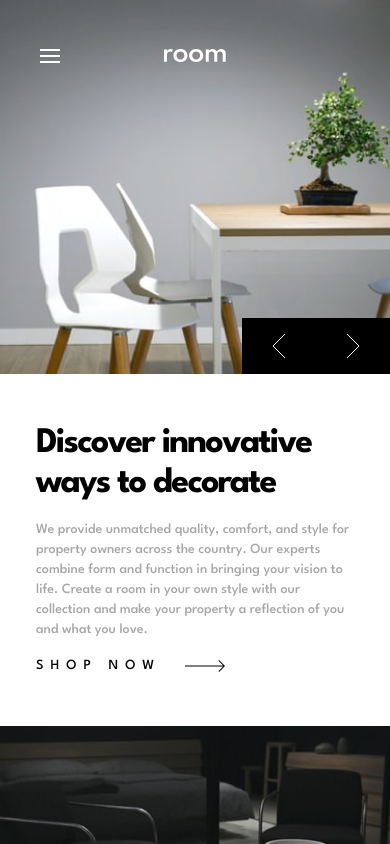
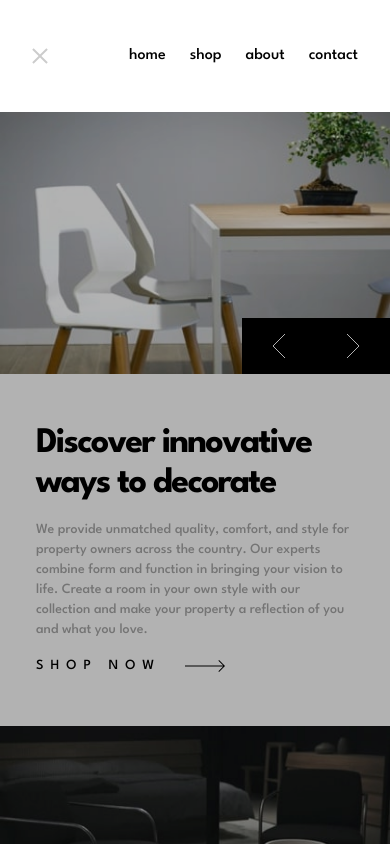
Before and after one commit to Rafael-Urei/room-homepage, a Next.js app: page / in a window 390 px wide. Both pictures are taken after a click on the button 50 px from the left and 56 px from the top of the page. Shown: the top 844 px of the page. Built offline with nearby package versions, Linux system fonts and the light colour scheme.

Commit message:
I did some animations for components

```diff
--- a/app/components/Header.tsx
+++ b/app/components/Header.tsx
@@ -4,13 +4,20 @@ import Link from "next/link";
 import { Hamburger, Logo } from "./Icons";
 import useWindow from "../hooks/useWindow";
 import Nav from "./Nav";
+import { useContext } from "react";
+import { MenuContext } from "../contexts/menuContext";
 
 export default function Header() {
   const { width } = useWindow();
+  const { setIsOpen } = useContext(MenuContext);
   return (
-    <header className="fixed w-full h-28 px-14 flex gap-8 items-center mobile:justify-center laptop:justify-start z-10">
+    <header className="fixed w-full h-28 px-14 flex gap-8 items-center mobile:justify-center laptop:justify-start z-20">
       {width < 680 && (
-        <button className="absolute left-[40px]">
+        <button
+          type="button"
+          className="absolute left-[30px]"
+          onClick={() => setIsOpen((prev) => !prev)}
+        >
           <Hamburger />
         </button>
       )}
--- /dev/null
+++ b/app/components/Menu.tsx
@@ -0,0 +1,39 @@
+"use client";
+
+import Link from "next/link";
+import { Close } from "./Icons";
+import { useContext } from "react";
+import { MenuContext } from "../contexts/menuContext";
+import { motion } from "framer-motion";
+import { textAnimation } from "../utils/animations";
+
+export function Menu() {
+  const { isOpen, setIsOpen } = useContext(MenuContext);
+  return (
+    <motion.div
+      className="w-full h-28 flex items-center justify-between px-8 bg-white"
+      exit={{ opacity: 0, y: -20 }}
+    >
+      <button
+        className="flex items-center justify-center"
+        onClick={() => setIsOpen((prev) => !prev)}
+      >
+        <Close />
+      </button>
+      <ul className="flex items-center justify-center gap-6 text-black">
+        <li className="duration-200 before:duration-200 relative before:absolute before:w-[0px] before:h-[2px] before:bottom-0 before:left-1/4 before:bg-white hover:before:h-[2px] hover:before:w-1/2">
+          <Link href="#">home</Link>
+        </li>
+        <li className="duration-200 before:duration-200 relative before:absolute before:w-[0px] before:h-[2px] before:bottom-0 before:left-1/4 before:bg-white hover:before:h-[2px] hover:before:w-1/2">
+          <Link href="#">shop</Link>
+        </li>
+        <li className="duration-200 before:duration-200 relative before:absolute before:w-[0px] before:h-[2px] before:bottom-0 before:left-1/4 before:bg-white hover:before:h-[2px] hover:before:w-1/2">
+          <Link href="#">about</Link>
+        </li>
+        <li className="duration-200 before:duration-200 relative before:absolute before:w-[0px] before:h-[2px] before:bottom-0 before:left-1/4 before:bg-white hover:before:h-[2px] hover:before:w-1/2">
+          <Link href="#">contact</Link>
+        </li>
+      </ul>
+    </motion.div>
+  );
+}
--- a/app/components/Modal.tsx
+++ b/app/components/Modal.tsx
@@ -1,7 +1,19 @@
+"use client";
+
+import { AnimatePresence, motion } from "framer-motion";
+import { containerAnimation } from "../utils/animations";
+import { useContext } from "react";
+import { MenuContext } from "../contexts/menuContext";
+
 export default function Modal({ children }: { children: React.ReactNode }) {
+  const { isOpen } = useContext(MenuContext);
   return (
-    <div className="h-screen w-screen bg-black bg-opacity-30 absolute">
+    <motion.div
+      className="h-full w-screen bg-black bg-opacity-30 fixed z-20"
+      exit={{ opacity: 0 }}
+      variants={containerAnimation}
+    >
       {children}
-    </div>
+    </motion.div>
   );
 }
--- /dev/null
+++ b/app/contexts/menuContext.tsx
@@ -0,0 +1,33 @@
+"use client";
+
+import {
+  Dispatch,
+  SetStateAction,
+  createContext,
+  useCallback,
+  useState,
+} from "react";
+
+interface MenuData {
+  isOpen: boolean;
+  setIsOpen: Dispatch<SetStateAction<boolean>>;
+}
+
+export const MenuContext = createContext<MenuData>({
+  isOpen: false,
+  setIsOpen: () => {},
+});
+
+export default function MenuProvider({
+  children,
+}: {
+  children: React.ReactNode;
+}) {
+  const [isOpen, setIsOpen] = useState<boolean>(false);
+
+  return (
+    <MenuContext.Provider value={{ isOpen, setIsOpen }}>
+      {children}
+    </MenuContext.Provider>
+  );
+}
--- a/app/hooks/useWindow.tsx
+++ b/app/hooks/useWindow.tsx
@@ -16,7 +16,7 @@ export default function useWindow() {
     return () => {
       window.removeEventListener("resize", handleResize);
     };
-  }, []);
+  }, [window]);
 
   return { width };
 }
--- a/app/layout.tsx
+++ b/app/layout.tsx
@@ -2,6 +2,7 @@ import type { Metadata } from "next";
 import { Inter, League_Spartan } from "next/font/google";
 import "./globals.css";
 import Header from "./components/Header";
+import MenuProvider from "./contexts/menuContext";
 
 const league_spartan = League_Spartan({
   subsets: ["latin"],
@@ -22,8 +23,10 @@ export default function RootLayout({
   return (
     <html lang="en">
       <body className={`${league_spartan.className} min-h-screen`}>
-        <Header />
-        {children}
+        <MenuProvider>
+          <Header />
+          {children}
+        </MenuProvider>
         <div className="text-center p-9 mobile:text-xs laptop:text-base">
           Challenge by{" "}
           <a href="https://www.frontendmentor.io?ref=challenge" target="_blank">
--- a/app/page.tsx
+++ b/app/page.tsx
@@ -2,11 +2,20 @@
 
 import useSWR from "swr";
 import Loading from "./components/Loading";
-import { useState } from "react";
-import { AngleLeft, AngleRight, Arrow } from "./components/Icons";
+import { useContext, useState } from "react";
+import { AngleLeft, AngleRight, Arrow, Hamburger } from "./components/Icons";
 import Link from "next/link";
 import useWindow from "./hooks/useWindow";
-import { motion } from "framer-motion";
+import { AnimatePresence, motion } from "framer-motion";
+import {
+  containerAnimation,
+  imageAnimation,
+  textAnimation,
+  titleAnimation,
+} from "./utils/animations";
+import Modal from "./components/Modal";
+import { Menu } from "./components/Menu";
+import { MenuContext } from "./contexts/menuContext";
 
 interface PostsTypes {
   id: string;
@@ -20,6 +29,7 @@ const fetcher = (url: string) => fetch(url).then((res) => res.json());
 export default function Home() {
   const { data } = useSWR("/api/post", fetcher);
   const [selectedPost, setSelectedPost] = useState(1);
+  const { isOpen, setIsOpen } = useContext(MenuContext);
   const { width } = useWindow();
 
   if (!data) return <Loading />;
@@ -46,12 +56,28 @@ export default function Home() {
 
   return (
     <main className="min-h-screen">
-      <section>
+      <motion.section
+        initial="hidden"
+        animate="visible"
+        variants={containerAnimation}
+      >
+        <AnimatePresence>
+          {isOpen && (
+            <Modal>
+              <Menu />
+            </Modal>
+          )}
+        </AnimatePresence>
         {currentPost.map((post: PostsTypes) => {
           return (
             <div key={post.id} className="flex mobile:flex-col laptop:flex-row">
               {width > 680 ? (
-                <img src={width > 680 ? post.image[0] : post.image[1]} />
+                <motion.img
+                  src={width > 680 ? post.image[0] : post.image[1]}
+                  initial="hidden"
+                  animate="visible"
+                  variants={imageAnimation}
+                />
               ) : (
                 <div className="w-full relative">
                   <img
@@ -84,18 +110,27 @@ export default function Home() {
               <div className="flex flex-col justify-center">
                 <div className="flex flex-1 flex-col mobile:px-9 mobile:pt-[50px] mobile:pb-[50px] laptop:px-20 laptop:pt-[80px] laptop:pb-[40px] mobile:gap-4 laptop:gap-4 standard:gap-9 justify-center">
                   <div className="flex flex-col mobile:gap-4 standard:gap-4">
-                    <h1 className="font-bold tracking-tighter mobile:text-4xl laptop:text-3xl desktop:text-5xl standard:text-6xl text-black">
+                    <motion.h1
+                      variants={titleAnimation}
+                      className="font-bold tracking-tighter mobile:text-4xl laptop:text-3xl desktop:text-5xl standard:text-6xl text-black"
+                    >
                       {post.title}
-                    </h1>
-                    <p className="mobile:h-auto laptop:h-[170px] flex items-center justify-center text-sm laptop:text-sm desktop:text-base standard:text-lg text-dark-gray">
+                    </motion.h1>
+                    <motion.p
+                      variants={textAnimation}
+                      className="mobile:h-auto laptop:h-[170px] flex items-center justify-center text-sm laptop:text-sm desktop:text-base standard:text-lg text-dark-gray"
+                    >
                       {post.description}
-                    </p>
+                    </motion.p>
                   </div>
                   <Link
                     className="flex items-center text-black hover:text-dark-gray mobile:text-sm mobile:tracking-[.50em] laptop:tracking-[.50em] desktop:tracking-[.75em] standard:tracking-[.90em] gap-6 duration-200"
                     href="#"
                   >
-                    SHOP NOW <Arrow />
+                    SHOP NOW{" "}
+                    <motion.div variants={textAnimation}>
+                      <Arrow />
+                    </motion.div>
                   </Link>
                 </div>
                 <div className={width > 680 ? "flex" : "hidden"}>
@@ -118,8 +153,13 @@ export default function Home() {
             </div>
           );
         })}
-      </section>
-      <section className="flex mobile:flex-col laptop:flex-row items-center">
+      </motion.section>
+      <motion.section
+        initial="hidden"
+        animate="visible"
+        variants={containerAnimation}
+        className="flex mobile:flex-col laptop:flex-row items-center"
+      >
         <img src={data.about.image[0]}></img>
         <div className="flex flex-col flex-1 p-9 desktop:px-16 standard:px-16 gap-3 standard:gap-6">
           <h1 className="mobile:tracking-[.50em] mobile:text-xs laptop:tracking-[.20em] desktop:tracking-[.45em] standard:text-2xl font-bold">
@@ -130,7 +170,7 @@ export default function Home() {
           </p>
         </div>
         <img src={data.about.image[1]}></img>
-      </section>
+      </motion.section>
     </main>
   );
 }
--- a/app/utils/animations.ts
+++ b/app/utils/animations.ts
@@ -0,0 +1,70 @@
+export const containerAnimation = {
+  hidden: { opacity: 0 },
+  visible: { opacity: 1 },
+  exit: { opacity: 0 },
+};
+
+export const imageAnimation = {
+  hidden: {
+    opacity: 0,
+    x: -30,
+    transition: {
+      yoyo: Infinity,
+      ease: "easeInOut",
+    },
+  },
+  visible: {
+    opacity: 1,
+    x: 0,
+    transition: {
+      duration: 0.5,
+      yoyo: Infinity,
+      ease: "easeInOut",
+    },
+  },
+  exit: { opacity: 0 },
+};
+
+export const titleAnimation = {
+  hidden: {
+    opacity: 0,
+    y: -30,
+    transition: {
+      yoyo: Infinity,
+      ease: "easeInOut",
+    },
+  },
+  visible: {
+    opacity: 1,
+    y: 0,
+    transition: {
+      duration: 0.4,
+      delay: 0.2,
+      yoyo: Infinity,
+      ease: "easeInOut",
+    },
+  },
+  exit: { opacity: 0 },
+};
+
+export const textAnimation = {
+  hidden: {
+    opacity: 0,
+    x: -30,
+    transition: {
+      yoyo: Infinity,
+      ease: "easeInOut",
+    },
+  },
+  visible: {
+    opacity: 1,
+    x: 0,
+    transition: {
+      duration: 0.5,
+      delay: 0.4,
+      yoyo: Infinity,
+      ease: "easeInOut",
+    },
+  },
+  exit: { opacity: 0 },
+};
```
